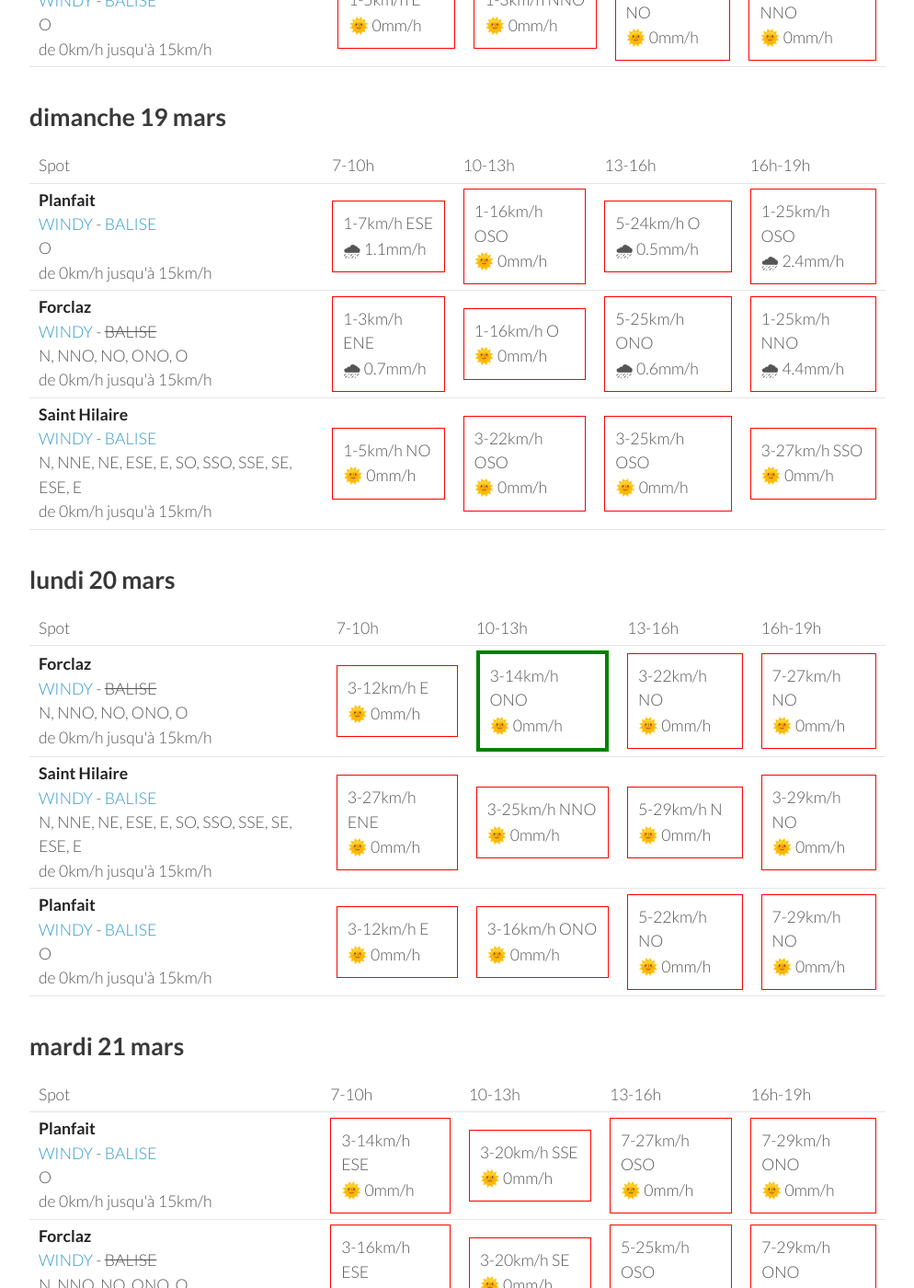
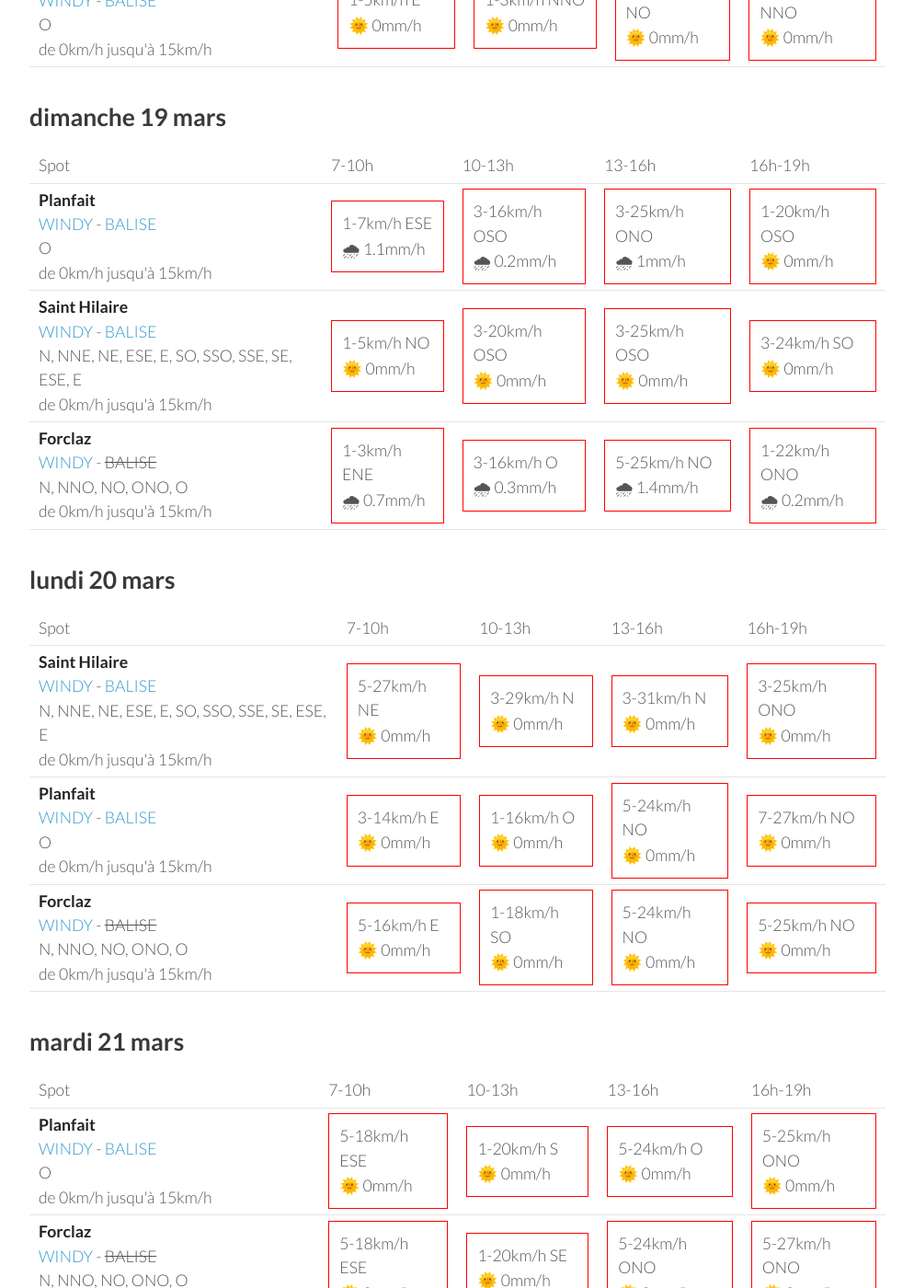
Before and after one commit to parapente-dans-le-nord/parapente-dans-le-nord.github.io, a Jekyll site: the page built from alpes_nord.markdown, in a window 1280 px wide and 1400 px high, scrolled down 1146 px. Shown: the whole window at 92% size, without its empty margins (26-1020 px from the left). Built offline with Jekyll 4.4.1, drawn with Linux system fonts in a browser that asks for light colours; some of the changed text lies outside the part shown.

Commit message:
update index.markdown

```diff
--- a/alpes_nord.markdown
+++ b/alpes_nord.markdown
@@ -114,9 +114,19 @@ page mise à jour le vendredi 17 mars 19:25
         <td><strong>Planfait</strong><br><a href="https://windy.com/45.853/6.223?45.415,6.223,8">WINDY</a> - <span class=""><a href="https://www.openwindmap.org/PP496">BALISE</a> </span><br> <span class="vent-favorable">O</span><br><span class="force-vent">de 0km/h jusqu'à 15km/h</span> </td>
 
             <td><div class="not-flyable"><p>1-7km/h ESE</p><p>🌧 1.1mm/h</p></div></td>
-            <td><div class="not-flyable"><p>1-16km/h OSO</p><p>🌞 0mm/h</p></div></td>
-            <td><div class="not-flyable"><p>5-24km/h O</p><p>🌧 0.5mm/h</p></div></td>
-            <td><div class="not-flyable"><p>1-25km/h OSO</p><p>🌧 2.4mm/h</p></div></td>
+            <td><div class="not-flyable"><p>3-16km/h OSO</p><p>🌧 0.2mm/h</p></div></td>
+            <td><div class="not-flyable"><p>3-25km/h ONO</p><p>🌧 1mm/h</p></div></td>
+            <td><div class="not-flyable"><p>1-20km/h OSO</p><p>🌞 0mm/h</p></div></td>
+
+
+    </tr>
+<tr>
+        <td><strong>Saint Hilaire</strong><br><a href="https://windy.com/45.307/5.888?45.087,5.889,9,m:eUFagkX">WINDY</a> - <span class=""><a href="http://www.balisemeteo.com/balise.php?idBalise=61">BALISE</a> </span><br> <span class="vent-favorable">N, NNE, NE, ESE, E, SO, SSO, SSE, SE, ESE, E</span><br><span class="force-vent">de 0km/h jusqu'à 15km/h</span> </td>
+
+            <td><div class="not-flyable"><p>1-5km/h NO</p><p>🌞 0mm/h</p></div></td>
+            <td><div class="not-flyable"><p>3-20km/h OSO</p><p>🌞 0mm/h</p></div></td>
+            <td><div class="not-flyable"><p>3-25km/h OSO</p><p>🌞 0mm/h</p></div></td>
+            <td><div class="not-flyable"><p>3-24km/h SO</p><p>🌞 0mm/h</p></div></td>
 
 
     </tr>
@@ -124,19 +134,9 @@ page mise à jour le vendredi 17 mars 19:25
         <td><strong>Forclaz</strong><br><a href="https://windy.com/45.814/6.247?45.375,6.246,8,m:eVwaglz">WINDY</a> - <span class="no-balise"> BALISE </span><br> <span class="vent-favorable">N, NNO, NO, ONO, O</span><br><span class="force-vent">de 0km/h jusqu'à 15km/h</span> </td>
 
             <td><div class="not-flyable"><p>1-3km/h ENE</p><p>🌧 0.7mm/h</p></div></td>
-            <td><div class="not-flyable"><p>1-16km/h O</p><p>🌞 0mm/h</p></div></td>
-            <td><div class="not-flyable"><p>5-25km/h ONO</p><p>🌧 0.6mm/h</p></div></td>
-            <td><div class="not-flyable"><p>1-25km/h NNO</p><p>🌧 4.4mm/h</p></div></td>
-
-
-    </tr>
-<tr>
-        <td><strong>Saint Hilaire</strong><br><a href="https://windy.com/45.307/5.888?45.087,5.889,9,m:eUFagkX">WINDY</a> - <span class=""><a href="http://www.balisemeteo.com/balise.php?idBalise=61">BALISE</a> </span><br> <span class="vent-favorable">N, NNE, NE, ESE, E, SO, SSO, SSE, SE, ESE, E</span><br><span class="force-vent">de 0km/h jusqu'à 15km/h</span> </td>
-
-            <td><div class="not-flyable"><p>1-5km/h NO</p><p>🌞 0mm/h</p></div></td>
-            <td><div class="not-flyable"><p>3-22km/h OSO</p><p>🌞 0mm/h</p></div></td>
-            <td><div class="not-flyable"><p>3-25km/h OSO</p><p>🌞 0mm/h</p></div></td>
-            <td><div class="not-flyable"><p>3-27km/h SSO</p><p>🌞 0mm/h</p></div></td>
+            <td><div class="not-flyable"><p>3-16km/h O</p><p>🌧 0.3mm/h</p></div></td>
+            <td><div class="not-flyable"><p>5-25km/h NO</p><p>🌧 1.4mm/h</p></div></td>
+            <td><div class="not-flyable"><p>1-22km/h ONO</p><p>🌧 0.2mm/h</p></div></td>
 
 
     </tr>
@@ -157,32 +157,32 @@ page mise à jour le vendredi 17 mars 19:25
       <td>16h-19h</td>
     </tr>
 <tr>
-        <td><strong>Forclaz</strong><br><a href="https://windy.com/45.814/6.247?45.375,6.246,8,m:eVwaglz">WINDY</a> - <span class="no-balise"> BALISE </span><br> <span class="vent-favorable">N, NNO, NO, ONO, O</span><br><span class="force-vent">de 0km/h jusqu'à 15km/h</span> </td>
-
-            <td><div class="not-flyable"><p>3-12km/h E</p><p>🌞 0mm/h</p></div></td>
-            <td><div class="flyable"><p>3-14km/h ONO</p><p>🌞 0mm/h</p></div></td>
-            <td><div class="not-flyable"><p>3-22km/h NO</p><p>🌞 0mm/h</p></div></td>
-            <td><div class="not-flyable"><p>7-27km/h NO</p><p>🌞 0mm/h</p></div></td>
-
-
-    </tr>
-<tr>
         <td><strong>Saint Hilaire</strong><br><a href="https://windy.com/45.307/5.888?45.087,5.889,9,m:eUFagkX">WINDY</a> - <span class=""><a href="http://www.balisemeteo.com/balise.php?idBalise=61">BALISE</a> </span><br> <span class="vent-favorable">N, NNE, NE, ESE, E, SO, SSO, SSE, SE, ESE, E</span><br><span class="force-vent">de 0km/h jusqu'à 15km/h</span> </td>
 
-            <td><div class="not-flyable"><p>3-27km/h ENE</p><p>🌞 0mm/h</p></div></td>
-            <td><div class="not-flyable"><p>3-25km/h NNO</p><p>🌞 0mm/h</p></div></td>
-            <td><div class="not-flyable"><p>5-29km/h N</p><p>🌞 0mm/h</p></div></td>
-            <td><div class="not-flyable"><p>3-29km/h NO</p><p>🌞 0mm/h</p></div></td>
+            <td><div class="not-flyable"><p>5-27km/h NE</p><p>🌞 0mm/h</p></div></td>
+            <td><div class="not-flyable"><p>3-29km/h N</p><p>🌞 0mm/h</p></div></td>
+            <td><div class="not-flyable"><p>3-31km/h N</p><p>🌞 0mm/h</p></div></td>
+            <td><div class="not-flyable"><p>3-25km/h ONO</p><p>🌞 0mm/h</p></div></td>
 
 
     </tr>
 <tr>
         <td><strong>Planfait</strong><br><a href="https://windy.com/45.853/6.223?45.415,6.223,8">WINDY</a> - <span class=""><a href="https://www.openwindmap.org/PP496">BALISE</a> </span><br> <span class="vent-favorable">O</span><br><span class="force-vent">de 0km/h jusqu'à 15km/h</span> </td>
 
-            <td><div class="not-flyable"><p>3-12km/h E</p><p>🌞 0mm/h</p></div></td>
-            <td><div class="not-flyable"><p>3-16km/h ONO</p><p>🌞 0mm/h</p></div></td>
-            <td><div class="not-flyable"><p>5-22km/h NO</p><p>🌞 0mm/h</p></div></td>
-            <td><div class="not-flyable"><p>7-29km/h NO</p><p>🌞 0mm/h</p></div></td>
+            <td><div class="not-flyable"><p>3-14km/h E</p><p>🌞 0mm/h</p></div></td>
+            <td><div class="not-flyable"><p>1-16km/h O</p><p>🌞 0mm/h</p></div></td>
+            <td><div class="not-flyable"><p>5-24km/h NO</p><p>🌞 0mm/h</p></div></td>
+            <td><div class="not-flyable"><p>7-27km/h NO</p><p>🌞 0mm/h</p></div></td>
+
+
+    </tr>
+<tr>
+        <td><strong>Forclaz</strong><br><a href="https://windy.com/45.814/6.247?45.375,6.246,8,m:eVwaglz">WINDY</a> - <span class="no-balise"> BALISE </span><br> <span class="vent-favorable">N, NNO, NO, ONO, O</span><br><span class="force-vent">de 0km/h jusqu'à 15km/h</span> </td>
+
+            <td><div class="not-flyable"><p>5-16km/h E</p><p>🌞 0mm/h</p></div></td>
+            <td><div class="not-flyable"><p>1-18km/h SO</p><p>🌞 0mm/h</p></div></td>
+            <td><div class="not-flyable"><p>5-24km/h NO</p><p>🌞 0mm/h</p></div></td>
+            <td><div class="not-flyable"><p>5-25km/h NO</p><p>🌞 0mm/h</p></div></td>
 
 
     </tr>
@@ -205,30 +205,30 @@ page mise à jour le vendredi 17 mars 19:25
 <tr>
         <td><strong>Planfait</strong><br><a href="https://windy.com/45.853/6.223?45.415,6.223,8">WINDY</a> - <span class=""><a href="https://www.openwindmap.org/PP496">BALISE</a> </span><br> <span class="vent-favorable">O</span><br><span class="force-vent">de 0km/h jusqu'à 15km/h</span> </td>
 
-            <td><div class="not-flyable"><p>3-14km/h ESE</p><p>🌞 0mm/h</p></div></td>
-            <td><div class="not-flyable"><p>3-20km/h SSE</p><p>🌞 0mm/h</p></div></td>
-            <td><div class="not-flyable"><p>7-27km/h OSO</p><p>🌞 0mm/h</p></div></td>
-            <td><div class="not-flyable"><p>7-29km/h ONO</p><p>🌞 0mm/h</p></div></td>
+            <td><div class="not-flyable"><p>5-18km/h ESE</p><p>🌞 0mm/h</p></div></td>
+            <td><div class="not-flyable"><p>1-20km/h S</p><p>🌞 0mm/h</p></div></td>
+            <td><div class="not-flyable"><p>5-24km/h O</p><p>🌞 0mm/h</p></div></td>
+            <td><div class="not-flyable"><p>5-25km/h ONO</p><p>🌞 0mm/h</p></div></td>
 
 
     </tr>
 <tr>
         <td><strong>Forclaz</strong><br><a href="https://windy.com/45.814/6.247?45.375,6.246,8,m:eVwaglz">WINDY</a> - <span class="no-balise"> BALISE </span><br> <span class="vent-favorable">N, NNO, NO, ONO, O</span><br><span class="force-vent">de 0km/h jusqu'à 15km/h</span> </td>
 
-            <td><div class="not-flyable"><p>3-16km/h ESE</p><p>🌞 0mm/h</p></div></td>
-            <td><div class="not-flyable"><p>3-20km/h SE</p><p>🌞 0mm/h</p></div></td>
-            <td><div class="not-flyable"><p>5-25km/h OSO</p><p>🌞 0mm/h</p></div></td>
-            <td><div class="not-flyable"><p>7-29km/h ONO</p><p>🌞 0mm/h</p></div></td>
+            <td><div class="not-flyable"><p>5-18km/h ESE</p><p>🌞 0mm/h</p></div></td>
+            <td><div class="not-flyable"><p>1-20km/h SE</p><p>🌞 0mm/h</p></div></td>
+            <td><div class="not-flyable"><p>5-24km/h ONO</p><p>🌞 0mm/h</p></div></td>
+            <td><div class="not-flyable"><p>5-27km/h ONO</p><p>🌞 0mm/h</p></div></td>
 
 
     </tr>
 <tr>
         <td><strong>Saint Hilaire</strong><br><a href="https://windy.com/45.307/5.888?45.087,5.889,9,m:eUFagkX">WINDY</a> - <span class=""><a href="http://www.balisemeteo.com/balise.php?idBalise=61">BALISE</a> </span><br> <span class="vent-favorable">N, NNE, NE, ESE, E, SO, SSO, SSE, SE, ESE, E</span><br><span class="force-vent">de 0km/h jusqu'à 15km/h</span> </td>
 
-            <td><div class="not-flyable"><p>1-16km/h ENE</p><p>🌞 0mm/h</p></div></td>
+            <td><div class="not-flyable"><p>1-18km/h ENE</p><p>🌞 0mm/h</p></div></td>
             <td><div class="not-flyable"><p>3-24km/h OSO</p><p>🌞 0mm/h</p></div></td>
-            <td><div class="not-flyable"><p>5-35km/h SO</p><p>🌞 0mm/h</p></div></td>
-            <td><div class="not-flyable"><p>5-37km/h O</p><p>🌞 0mm/h</p></div></td>
+            <td><div class="not-flyable"><p>5-31km/h OSO</p><p>🌞 0mm/h</p></div></td>
+            <td><div class="not-flyable"><p>5-31km/h O</p><p>🌞 0mm/h</p></div></td>
 
 
     </tr>
@@ -251,30 +251,30 @@ page mise à jour le vendredi 17 mars 19:25
 <tr>
         <td><strong>Planfait</strong><br><a href="https://windy.com/45.853/6.223?45.415,6.223,8">WINDY</a> - <span class=""><a href="https://www.openwindmap.org/PP496">BALISE</a> </span><br> <span class="vent-favorable">O</span><br><span class="force-vent">de 0km/h jusqu'à 15km/h</span> </td>
 
-            <td><div class="not-flyable"><p>1-16km/h E</p><p>🌞 0mm/h</p></div></td>
-            <td><div class="not-flyable"><p>1-18km/h S</p><p>🌞 0mm/h</p></div></td>
-            <td><div class="not-flyable"><p>7-27km/h OSO</p><p>🌞 0mm/h</p></div></td>
-            <td><div class="not-flyable"><p>5-31km/h SSO</p><p>🌞 0mm/h</p></div></td>
+            <td><div class="not-flyable"><p>7-22km/h ESE</p><p>🌞 0mm/h</p></div></td>
+            <td><div class="not-flyable"><p>1-25km/h ONO</p><p>🌞 0mm/h</p></div></td>
+            <td><div class="not-flyable"><p>3-20km/h O</p><p>🌞 0mm/h</p></div></td>
+            <td><div class="not-flyable"><p>3-22km/h O</p><p>🌞 0mm/h</p></div></td>
 
 
     </tr>
 <tr>
         <td><strong>Forclaz</strong><br><a href="https://windy.com/45.814/6.247?45.375,6.246,8,m:eVwaglz">WINDY</a> - <span class="no-balise"> BALISE </span><br> <span class="vent-favorable">N, NNO, NO, ONO, O</span><br><span class="force-vent">de 0km/h jusqu'à 15km/h</span> </td>
 
-            <td><div class="not-flyable"><p>1-16km/h E</p><p>🌞 0mm/h</p></div></td>
-            <td><div class="not-flyable"><p>1-20km/h SSE</p><p>🌞 0mm/h</p></div></td>
-            <td><div class="not-flyable"><p>7-29km/h OSO</p><p>🌧 0.2mm/h</p></div></td>
-            <td><div class="not-flyable"><p>3-31km/h SSO</p><p>🌞 0mm/h</p></div></td>
+            <td><div class="not-flyable"><p>5-24km/h ESE</p><p>🌞 0mm/h</p></div></td>
+            <td><div class="not-flyable"><p>1-25km/h NO</p><p>🌞 0mm/h</p></div></td>
+            <td><div class="not-flyable"><p>3-18km/h O</p><p>🌞 0mm/h</p></div></td>
+            <td><div class="not-flyable"><p>3-20km/h O</p><p>🌞 0mm/h</p></div></td>
 
 
     </tr>
 <tr>
         <td><strong>Saint Hilaire</strong><br><a href="https://windy.com/45.307/5.888?45.087,5.889,9,m:eUFagkX">WINDY</a> - <span class=""><a href="http://www.balisemeteo.com/balise.php?idBalise=61">BALISE</a> </span><br> <span class="vent-favorable">N, NNE, NE, ESE, E, SO, SSO, SSE, SE, ESE, E</span><br><span class="force-vent">de 0km/h jusqu'à 15km/h</span> </td>
 
-            <td><div class="not-flyable"><p>0-16km/h E</p><p>🌞 0mm/h</p></div></td>
-            <td><div class="not-flyable"><p>3-27km/h OSO</p><p>🌞 0mm/h</p></div></td>
-            <td><div class="not-flyable"><p>7-42km/h SO</p><p>🌞 0mm/h</p></div></td>
-            <td><div class="not-flyable"><p>5-40km/h SSO</p><p>🌞 0mm/h</p></div></td>
+            <td><div class="not-flyable"><p>1-16km/h E</p><p>🌞 0mm/h</p></div></td>
+            <td><div class="not-flyable"><p>3-18km/h OSO</p><p>🌞 0mm/h</p></div></td>
+            <td><div class="not-flyable"><p>3-24km/h SO</p><p>🌞 0mm/h</p></div></td>
+            <td><div class="not-flyable"><p>5-29km/h SO</p><p>🌞 0mm/h</p></div></td>
 
 
     </tr>
```
Also changed, not shown: other parts of alpes_nord.markdown (+1 -1 lines).
